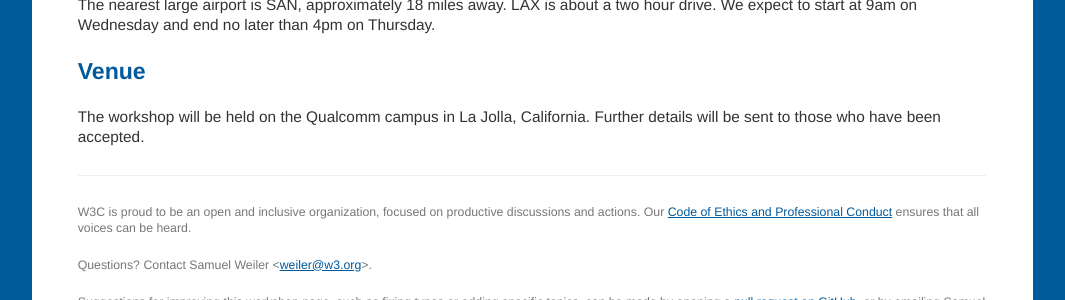
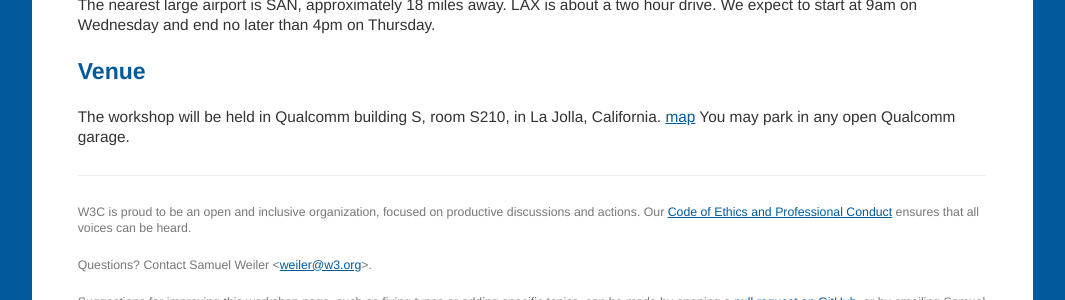
Before and after one commit to w3c/permissions-ws-2018, a Jekyll site: the page built from travel.md, in a window 1280 px wide. Shown: the part 829-1129 px from the top of the page, without its empty margins (108-1173 px from the left). Built offline with Jekyll 4.4.1, drawn with Linux system fonts in a browser that asks for light colours.

Commit message:
add room number; link to map

```diff
--- a/travel.md
+++ b/travel.md
@@ -24,4 +24,4 @@ The nearest large airport is SAN, approximately 18 miles away.  LAX is about a t
 
 # Venue
 
-The workshop will be held on the Qualcomm campus in La Jolla, California. Further details will be sent to those who have been accepted.
+The workshop will be held in Qualcomm building S, room S210, in La Jolla, California.  [map](https://www.w3.org/Privacy/permissions-ws-2018/S-Building-Layout.pdf)  You may park in any open Qualcomm garage.
```
